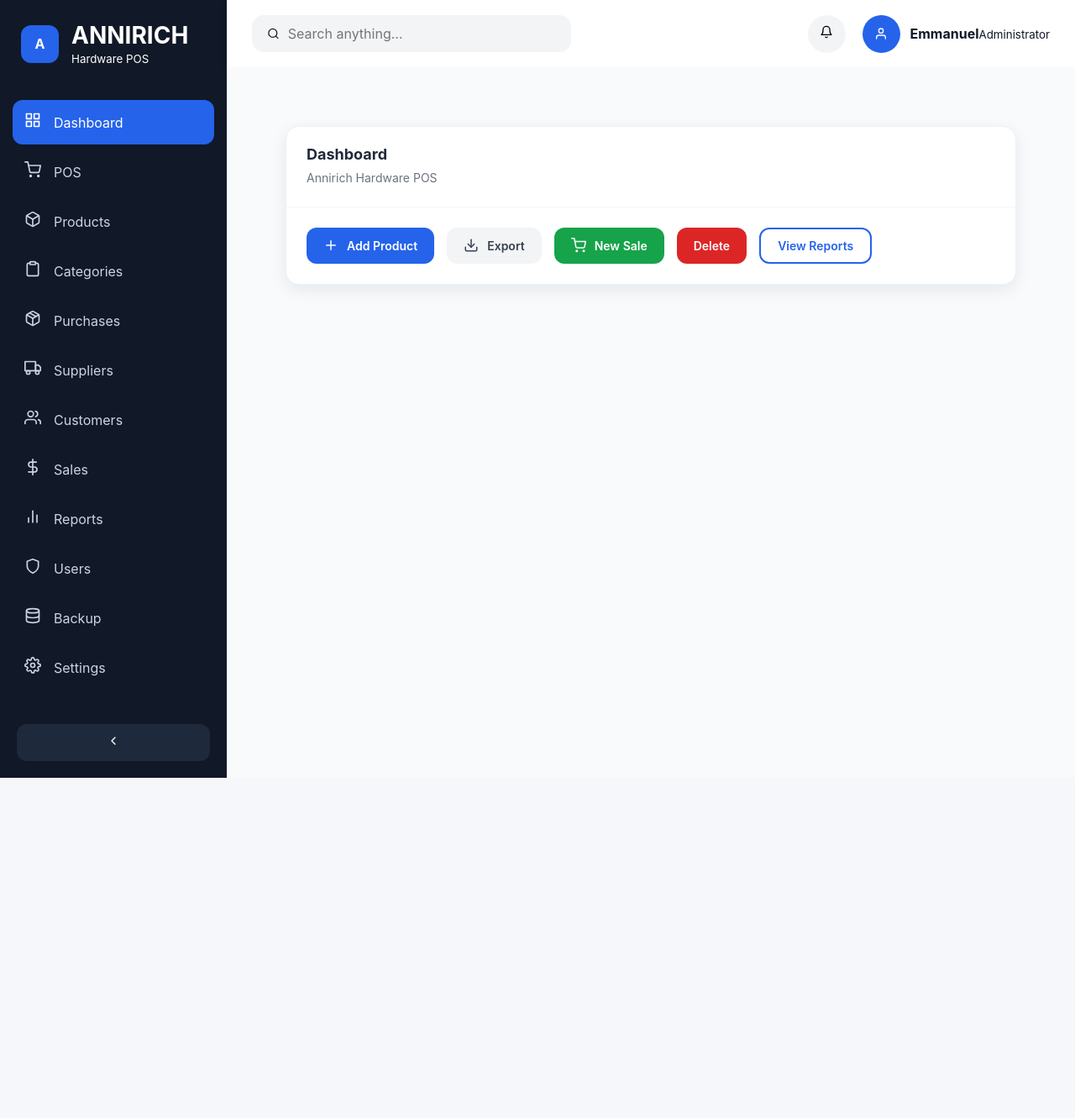
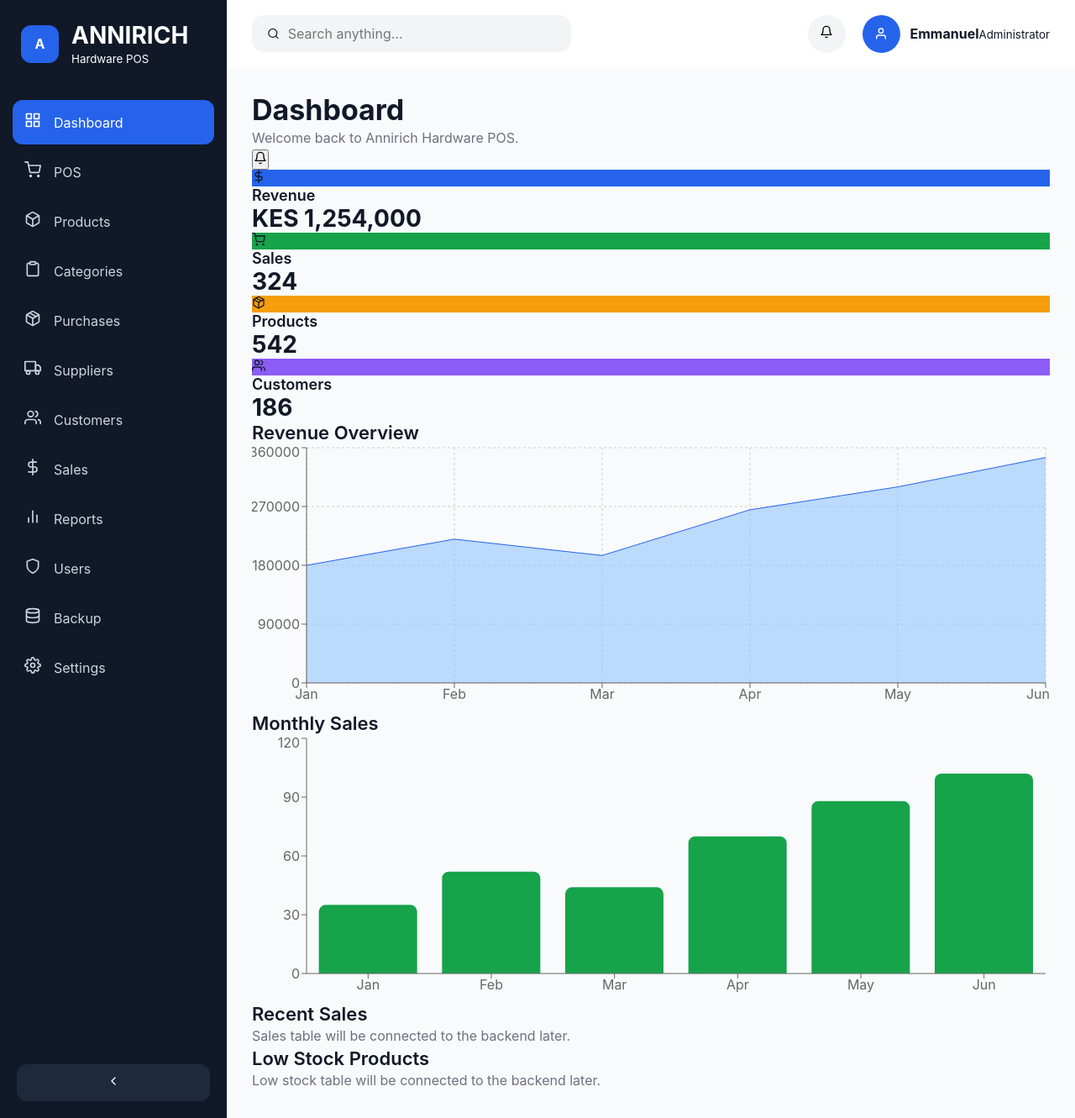
Before and after one commit to EmmanuelNgetich637/annirich-pos, a React (Vite) app in the folder client/: page /dashboard in a window 1280 px wide. Shown: the whole page at 84% size. Before the commit the page ends 926 px from the top, so only its background shows below. Built offline with nearby package versions, Linux system fonts and the light colour scheme.

Commit message:
Build dashboard UI with charts and reusable components

```diff
--- a/client/src/components/dashboard/LowStockTable.jsx
+++ b/client/src/components/dashboard/LowStockTable.jsx
@@ -0,0 +1,10 @@
+function LowStockTable() {
+    return (
+        <div className="table-card">
+            <h3>Low Stock Products</h3>
+            <p>Low stock table will be connected to the backend later.</p>
+        </div>
+    );
+}
+
+export default LowStockTable;
--- a/client/src/components/dashboard/RecentSales.jsx
+++ b/client/src/components/dashboard/RecentSales.jsx
@@ -0,0 +1,10 @@
+function RecentSales() {
+    return (
+        <div className="table-card">
+            <h3>Recent Sales</h3>
+            <p>Sales table will be connected to the backend later.</p>
+        </div>
+    );
+}
+
+export default RecentSales;
--- a/client/src/components/dashboard/RevenueChart.jsx
+++ b/client/src/components/dashboard/RevenueChart.jsx
@@ -0,0 +1,61 @@
+import {
+    ResponsiveContainer,
+    AreaChart,
+    Area,
+    CartesianGrid,
+    Tooltip,
+    XAxis,
+    YAxis
+} from "recharts";
+
+const data = [
+
+    { month: "Jan", revenue: 180000 },
+    { month: "Feb", revenue: 220000 },
+    { month: "Mar", revenue: 195000 },
+    { month: "Apr", revenue: 265000 },
+    { month: "May", revenue: 300000 },
+    { month: "Jun", revenue: 345000 }
+
+];
+
+function RevenueChart() {
+
+    return (
+
+        <div className="chart-card">
+
+            <h3>Revenue Overview</h3>
+
+            <ResponsiveContainer
+                width="100%"
+                height={320}
+            >
+
+                <AreaChart data={data}>
+
+                    <CartesianGrid strokeDasharray="3 3" />
+
+                    <XAxis dataKey="month" />
+
+                    <YAxis />
+
+                    <Tooltip />
+
+                    <Area
+                        dataKey="revenue"
+                        stroke="#2563EB"
+                        fill="#93C5FD"
+                    />
+
+                </AreaChart>
+
+            </ResponsiveContainer>
+
+        </div>
+
+    );
+
+}
+
+export default RevenueChart;
--- a/client/src/components/dashboard/SalesChart.jsx
+++ b/client/src/components/dashboard/SalesChart.jsx
@@ -0,0 +1,58 @@
+import {
+    ResponsiveContainer,
+    BarChart,
+    Bar,
+    XAxis,
+    YAxis,
+    Tooltip
+} from "recharts";
+
+const data = [
+
+    { month: "Jan", sales: 35 },
+    { month: "Feb", sales: 52 },
+    { month: "Mar", sales: 44 },
+    { month: "Apr", sales: 70 },
+    { month: "May", sales: 88 },
+    { month: "Jun", sales: 102 }
+
+];
+
+function SalesChart() {
+
+    return (
+
+        <div className="chart-card">
+
+            <h3>Monthly Sales</h3>
+
+            <ResponsiveContainer
+                width="100%"
+                height={320}
+            >
+
+                <BarChart data={data}>
+
+                    <XAxis dataKey="month" />
+
+                    <YAxis />
+
+                    <Tooltip />
+
+                    <Bar
+                        dataKey="sales"
+                        fill="#16A34A"
+                        radius={[8, 8, 0, 0]}
+                    />
+
+                </BarChart>
+
+            </ResponsiveContainer>
+
+        </div>
+
+    );
+
+}
+
+export default SalesChart;
--- a/client/src/pages/Dashboard.jsx
+++ b/client/src/pages/Dashboard.jsx
@@ -1,61 +1,94 @@
-import Card from "../components/ui/Card";
-import Button from "../components/ui/Button";
-
 import {
-    FiPlus,
-    FiDownload,
-    FiShoppingCart
+    FiDollarSign,
+    FiShoppingCart,
+    FiPackage,
+    FiUsers
 } from "react-icons/fi";
 
+import DashboardHeader from "../components/dashboard/DashboardHeader";
+import StatCard from "../components/dashboard/StatCard";
+import RevenueChart from "../components/dashboard/RevenueChart";
+import SalesChart from "../components/dashboard/SalesChart";
+import RecentSales from "../components/dashboard/RecentSales";
+import LowStockTable from "../components/dashboard/LowStockTable";
+
 function Dashboard() {
+
+    const stats = [
+
+        {
+            title: "Revenue",
+            value: "KES 1,254,000",
+            icon: <FiDollarSign />,
+            color: "#2563EB"
+        },
+
+        {
+            title: "Sales",
+            value: "324",
+            icon: <FiShoppingCart />,
+            color: "#16A34A"
+        },
+
+        {
+            title: "Products",
+            value: "542",
+            icon: <FiPackage />,
+            color: "#F59E0B"
+        },
+
+        {
+            title: "Customers",
+            value: "186",
+            icon: <FiUsers />,
+            color: "#8B5CF6"
+        }
+
+    ];
+
     return (
-        <div style={{ padding: "40px" }}>
-            <Card
-                title="Dashboard"
-                subtitle="Annirich Hardware POS"
-            >
-                <div
-                    style={{
-                        display: "flex",
-                        gap: "15px",
-                        flexWrap: "wrap"
-                    }}
-                >
-                    <Button
-                        icon={<FiPlus />}
-                    >
-                        Add Product
-                    </Button>
 
-                    <Button
-                        variant="secondary"
-                        icon={<FiDownload />}
-                    >
-                        Export
-                    </Button>
+        <>
 
-                    <Button
-                        variant="success"
-                        icon={<FiShoppingCart />}
-                    >
-                        New Sale
-                    </Button>
+            <DashboardHeader />
 
-                    <Button
-                        variant="danger"
-                    >
-                        Delete
-                    </Button>
+            <section className="stats-grid">
 
-                    <Button
-                        variant="outline"
-                    >
-                        View Reports
-                    </Button>
-                </div>
-            </Card>
-        </div>
+                {
+
+                    stats.map((item) => (
+
+                        <StatCard
+                            key={item.title}
+                            {...item}
+                        />
+
+                    ))
+
+                }
+
+            </section>
+
+            <section className="chart-grid">
+
+                <RevenueChart />
+
+                <SalesChart />
+
+            </section>
+
+            <section className="table-grid">
+
+                <RecentSales />
+
+                <LowStockTable />
+
+            </section>
+
+        </>
+
     );
+
 }
 
 export default Dashboard;
```
